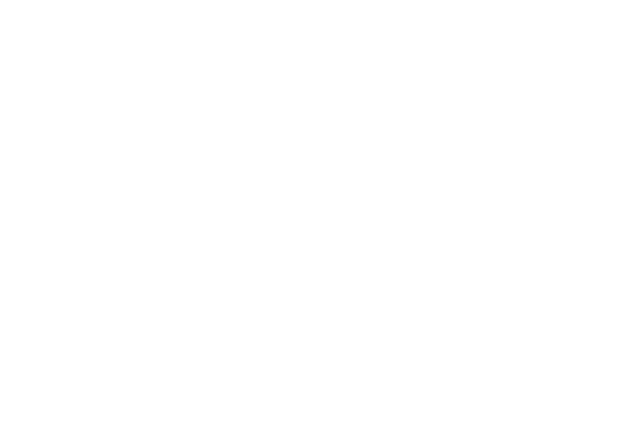
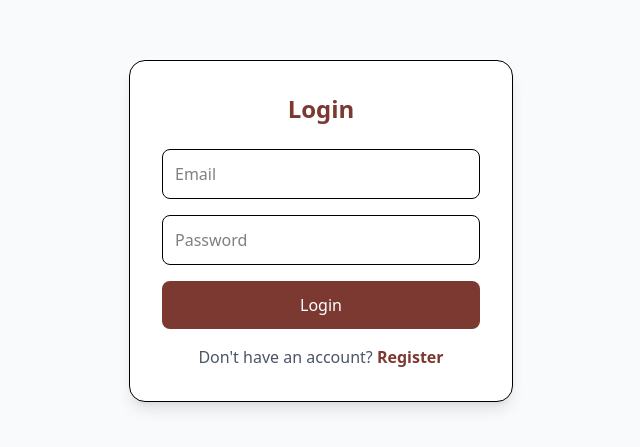
Before and after one commit to Aayush466/project_management, a React app in the folder frontend/: page /Login in a window 1280 px wide. Before the commit this address had no page. Shown: the part 169-616 px from the top of the page, without its empty margins (319-959 px from the left). Built offline with nearby package versions, Linux system fonts and the light colour scheme; the HTML template or start-up script is replaced by a standard one.

Commit message:
login page has been done

```diff
--- a/frontend/src/pages/auth/Login.jsx
+++ b/frontend/src/pages/auth/Login.jsx
@@ -0,0 +1,116 @@
+import React, { useState } from "react";
+import axios from "axios";
+import { useNavigate, Link } from "react-router-dom";
+
+const Login = () => {
+  const [formData, setFormData] = useState({
+    useremail: "",
+    userpassword: "",
+  });
+  const [loading, setLoading] = useState(false);
+  const [message, setMessage] = useState("");
+
+  const navigate = useNavigate();
+
+  const handleSubmit = async (e) => {
+    e.preventDefault();
+    setLoading(true);
+    setMessage("");
+
+    try {
+      const response = await axios.post(
+        "http://localhost:8000/api/v1/users/login",
+        formData,
+        { withCredentials: true }
+      );
+
+      console.log("Login Response:", response.data);
+
+      // Save user info and token if needed
+      const user = response.data.user || {};
+      const token = response.data.token || "";
+
+      localStorage.setItem("user", JSON.stringify(user));
+      localStorage.setItem("token", token);
+
+      setMessage("✅ Login successful! Redirecting...");
+
+      // Redirect to dashboard or home page
+      setTimeout(() => {
+        navigate("/dashboard"); // change as per your route
+      }, 1000);
+    } catch (error) {
+      console.error("Login Error:", error.response || error.message);
+      setMessage(
+        error.response?.data?.message || "❌ Invalid email or password."
+      );
+    } finally {
+      setLoading(false);
+    }
+  };
+
+  return (
+    <div className="flex justify-center items-center min-h-screen bg-gray-50 px-4">
+      <form
+        onSubmit={handleSubmit}
+        className="bg-white shadow-lg rounded-2xl p-6 sm:p-8 w-full sm:w-96 border"
+      >
+        <h2 className="text-2xl font-bold mb-6 text-center text-[#7B3931]">
+          Login
+        </h2>
+
+        {/* Email */}
+        <input
+          type="email"
+          placeholder="Email"
+          value={formData.useremail}
+          onChange={(e) => setFormData({ ...formData, useremail: e.target.value })}
+          className="w-full p-3 border rounded-lg mb-4 focus:outline-none focus:ring-2 focus:ring-[#7B3931]"
+          required
+        />
+
+        {/* Password */}
+        <input
+          type="password"
+          placeholder="Password"
+          value={formData.userpassword}
+          onChange={(e) =>
+            setFormData({ ...formData, userpassword: e.target.value })
+          }
+          className="w-full p-3 border rounded-lg mb-4 focus:outline-none focus:ring-2 focus:ring-[#7B3931]"
+          required
+        />
+
+        {/* Submit Button */}
+        <button
+          type="submit"
+          disabled={loading}
+          className="w-full bg-[#7B3931] text-white py-3 rounded-lg hover:bg-[#622d26] disabled:opacity-50 transition"
+        >
+          {loading ? "Processing..." : "Login"}
+        </button>
+
+        {/* Registration Link */}
+        <p className="mt-4 text-center text-gray-600 text-sm sm:text-base">
+          Don't have an account?{" "}
+          <Link to="/" className="text-[#7B3931] font-semibold hover:underline">
+            Register
+          </Link>
+        </p>
+
+        {/* Message */}
+        {message && (
+          <p
+            className={`mt-4 text-center ${
+              message.includes("✅") ? "text-green-600" : "text-red-600"
+            }`}
+          >
+            {message}
+          </p>
+        )}
+      </form>
+    </div>
+  );
+};
+
+export default Login;
--- a/frontend/src/router/AppRouter.jsx
+++ b/frontend/src/router/AppRouter.jsx
@@ -1,10 +1,12 @@
 import { Routes, Route } from "react-router-dom";
 import Register from "../pages/auth/Register";
+import Login from "../pages/auth/Login";
 
 function AppRouter() {
   return (
     <Routes>
       <Route path="/" element={<Register />} />
+      <Route path="/Login" element={<Login />} />
     </Routes>
   );
 }
```
